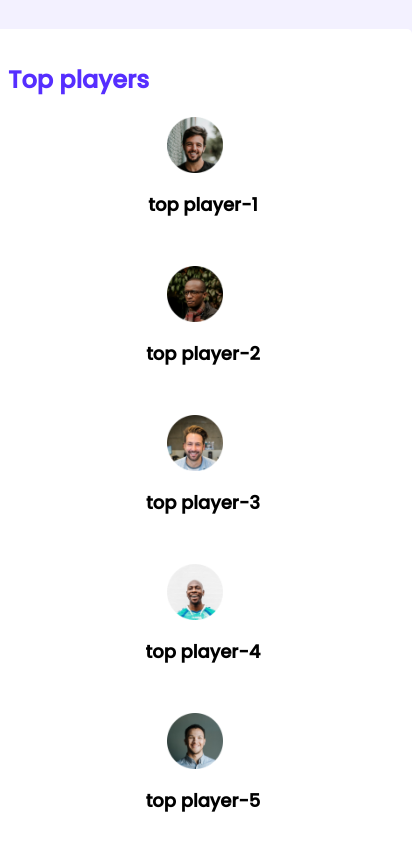
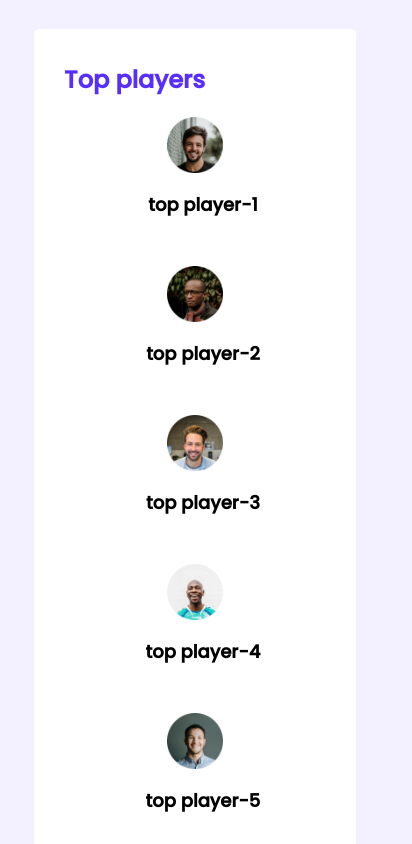
Before and after one commit to HasibMostakim/leader-board-css3, a plain HTML site: page index.html in a window 390 px wide. Shown: the top 844 px of the page, 412 px wide, since content can reach past the window. Drawn offline with Linux system fonts and the light colour scheme.

Commit message:
last-try

```diff
--- a/styles/style.css
+++ b/styles/style.css
@@ -112,7 +112,8 @@ media queries
 
 /* mobile divices */
 @media only screen and ( max-width:688px){
- .container{width: 100%;}
+ main{width: 100%;}
+ .container{width: 70%;}
  .players, .blogs, .courses{
   grid-template-columns: repeat(1, 1fr);
  }
```
